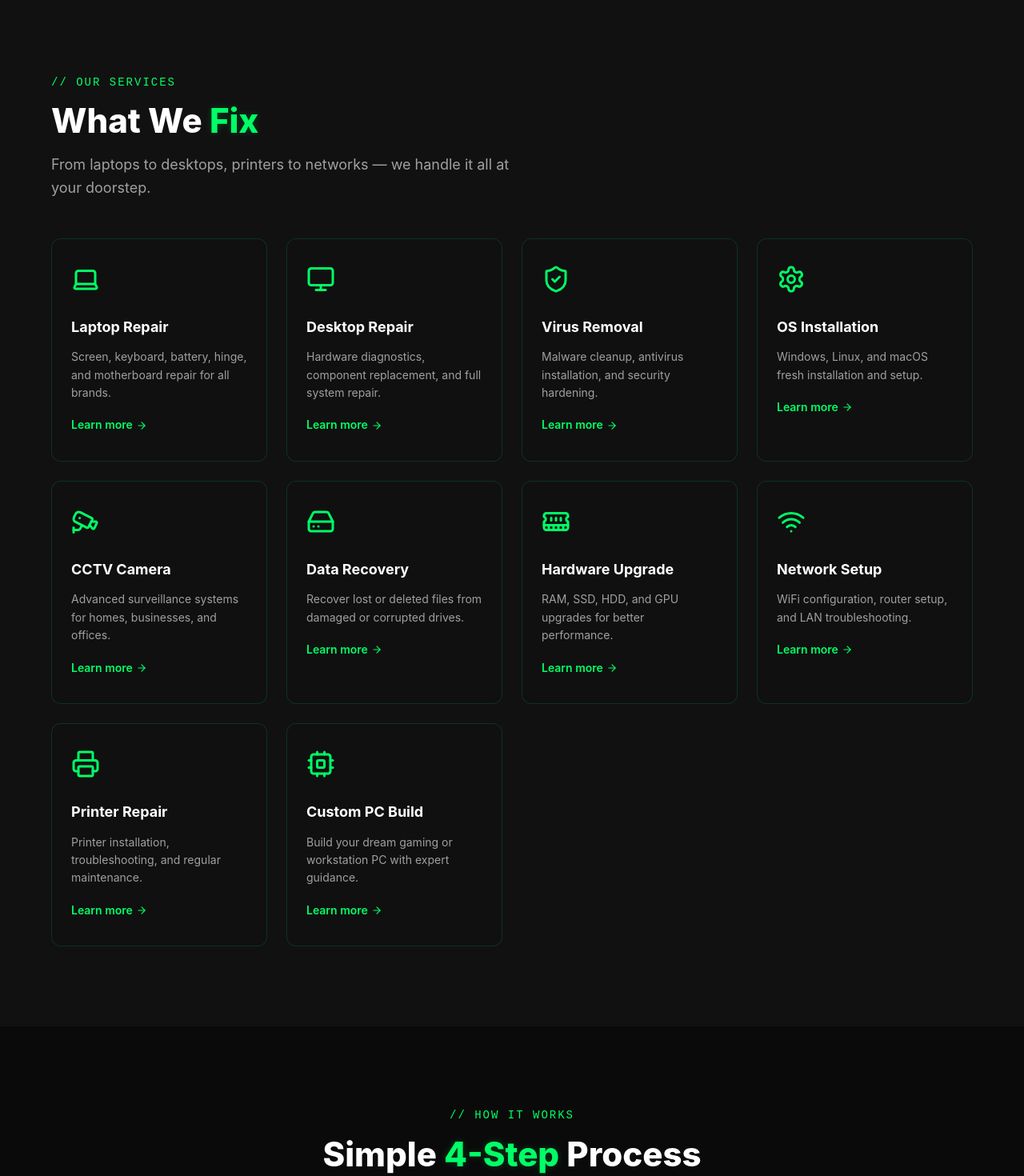
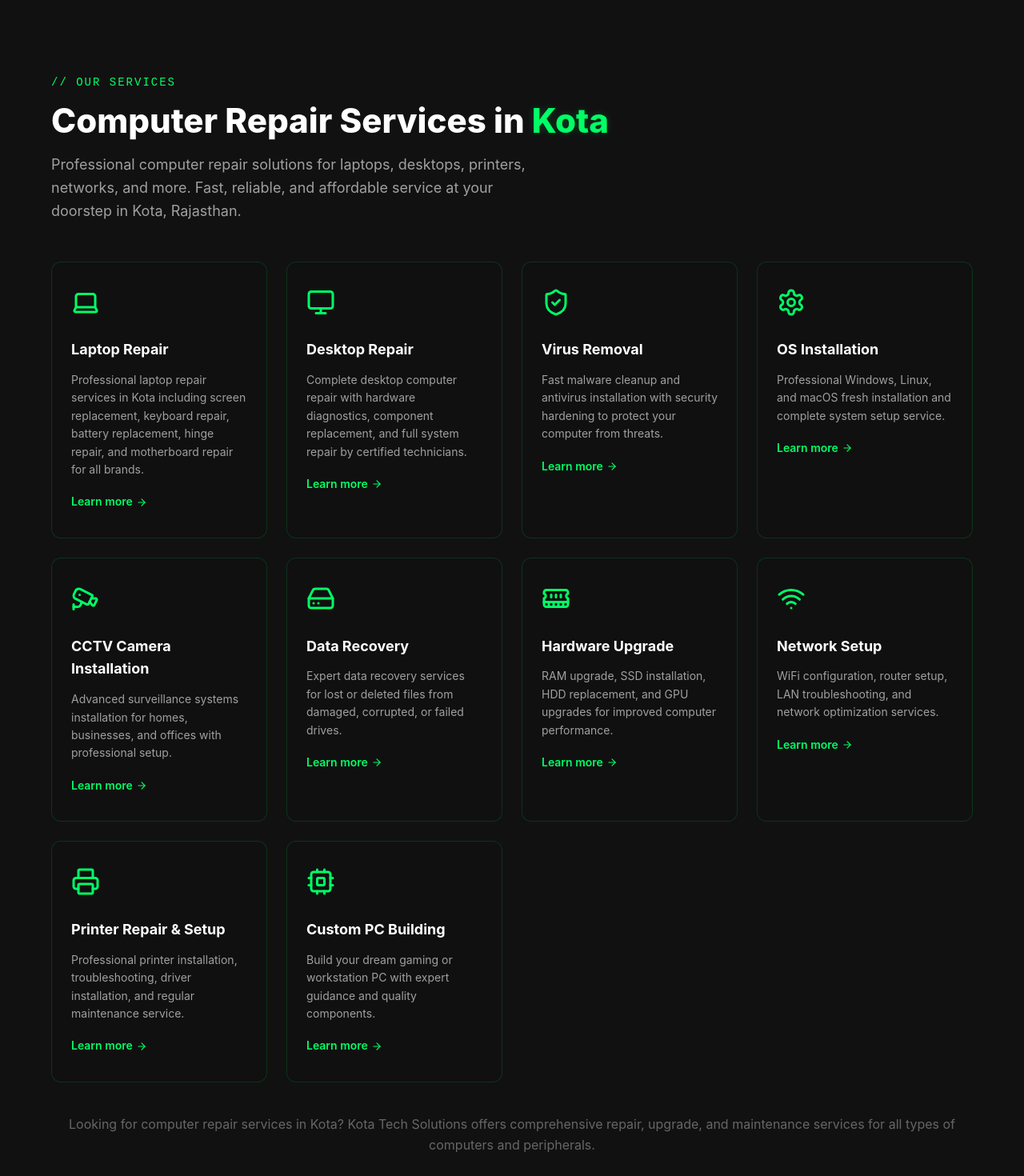
Before and after one commit to Faizalamin786/Kota-tech-solutions, a React (Vite) app: page / in a window 1280 px wide. Shown: the part 1940-3410 px from the top of the page at 80% size. Built offline with nearby package versions, Linux system fonts and the light colour scheme.

Commit message:
chart-update

```diff
--- a/index.html
+++ b/index.html
@@ -4,7 +4,55 @@
     <meta charset="UTF-8" />
     <link rel="icon" type="image/svg+xml" href="./public/Gemini_Generated_Image_oxb2c1oxb2c1oxb2-removebg-preview.png" />
     <meta name="viewport" content="width=device-width, initial-scale=1.0" />
-    <title>Kotatech-Solutions</title>
+
+    <!-- SEO Title and Description -->
+    <title>Best Computer Repair Shop in Kota | Kota Tech Solutions</title>
+    <meta name="description" content="Professional computer repair services in Kota, Rajasthan. Laptop repair, desktop repair, virus removal, data recovery, and more. Fast, reliable, and affordable. Call 907-969-6443." />
+    <meta name="keywords" content="computer repair Kota, laptop repair Kota, desktop repair, virus removal, data recovery, computer service Kota" />
+
+    <!-- Additional SEO Meta Tags -->
+    <meta name="author" content="Kota Tech Solutions" />
+    <meta name="robots" content="index, follow" />
+    <meta property="og:title" content="Best Computer Repair Shop in Kota | Kota Tech Solutions" />
+    <meta property="og:description" content="Professional computer repair services in Kota. Laptop repair, desktop repair, virus removal, data recovery, and more." />
+    <meta property="og:type" content="business.business" />
+    <meta property="og:url" content="https://kotatechsolutions.com" />
+    <meta name="twitter:card" content="summary_large_image" />
+    <meta name="twitter:title" content="Best Computer Repair Shop in Kota | Kota Tech Solutions" />
+    <meta name="twitter:description" content="Professional computer repair services in Kota. Fast, reliable, and affordable." />
+
+    <!-- Local Business Schema for SEO -->
+    <script type="application/ld+json">
+    {
+      "@context": "https://schema.org",
+      "@type": "LocalBusiness",
+      "name": "Kota Tech Solutions",
+      "description": "Professional computer repair shop offering laptop repair, desktop repair, virus removal, data recovery, and more in Kota, Rajasthan",
+      "url": "https://kotatechsolutions.com",
+      "telephone": "907-969-6443",
+      "address": {
+        "@type": "PostalAddress",
+        "streetAddress": "St. Paul's School, Rawatbhata Rd, Vallabh Nagar",
+        "addressLocality": "Kota",
+        "addressRegion": "Rajasthan",
+        "postalCode": "324007",
+        "addressCountry": "IN"
+      },
+      "geo": {
+        "@type": "GeoCoordinates",
+        "latitude": "25.2240",
+        "longitude": "75.8245"
+      },
+      "image": "https://kotatechsolutions.com/logo.png",
+      "priceRange": "$$",
+      "aggregateRating": {
+        "@type": "AggregateRating",
+        "ratingValue": "5.0",
+        "reviewCount": "5"
+      }
+    }
+    </script>
+
   </head>
   <body>
     <div id="root"></div>
--- /dev/null
+++ b/public/google192c4150bb608fc0.html
@@ -0,0 +1 @@
+google-site-verification: google192c4150bb608fc0.html
--- a/src/components/Services/Services.tsx
+++ b/src/components/Services/Services.tsx
@@ -7,18 +7,16 @@ import { useScrollAnimation } from '../../hooks/useScrollAnimation';
 import './Services.css';
 
 const services = [
-  { icon: Laptop, title: 'Laptop Repair', desc: 'Screen, keyboard, battery, hinge, and motherboard repair for all brands.' },
-  { icon: Monitor, title: 'Desktop Repair', desc: 'Hardware diagnostics, component replacement, and full system repair.' },
-  { icon: ShieldCheck, title: 'Virus Removal', desc: 'Malware cleanup, antivirus installation, and security hardening.' },
-  { icon: Settings, title: 'OS Installation', desc: 'Windows, Linux, and macOS fresh installation and setup.' },
-  { icon: Cctv, title: 'CCTV Camera', desc: 'Advanced surveillance systems for homes, businesses, and offices.' },
-  { icon: HardDrive, title: 'Data Recovery', desc: 'Recover lost or deleted files from damaged or corrupted drives.' },
-  { icon: MemoryStick, title: 'Hardware Upgrade', desc: 'RAM, SSD, HDD, and GPU upgrades for better performance.' },
-  { icon: Wifi, title: 'Network Setup', desc: 'WiFi configuration, router setup, and LAN troubleshooting.' },
-  { icon: Printer, title: 'Printer Repair', desc: 'Printer installation, troubleshooting, and regular maintenance.' },
-
-
-  { icon: Cpu, title: 'Custom PC Build', desc: 'Build your dream gaming or workstation PC with expert guidance.' },
+  { icon: Laptop, title: 'Laptop Repair', desc: 'Professional laptop repair services in Kota including screen replacement, keyboard repair, battery replacement, hinge repair, and motherboard repair for all brands.' },
+  { icon: Monitor, title: 'Desktop Repair', desc: 'Complete desktop computer repair with hardware diagnostics, component replacement, and full system repair by certified technicians.' },
+  { icon: ShieldCheck, title: 'Virus Removal', desc: 'Fast malware cleanup and antivirus installation with security hardening to protect your computer from threats.' },
+  { icon: Settings, title: 'OS Installation', desc: 'Professional Windows, Linux, and macOS fresh installation and complete system setup service.' },
+  { icon: Cctv, title: 'CCTV Camera Installation', desc: 'Advanced surveillance systems installation for homes, businesses, and offices with professional setup.' },
+  { icon: HardDrive, title: 'Data Recovery', desc: 'Expert data recovery services for lost or deleted files from damaged, corrupted, or failed drives.' },
+  { icon: MemoryStick, title: 'Hardware Upgrade', desc: 'RAM upgrade, SSD installation, HDD replacement, and GPU upgrades for improved computer performance.' },
+  { icon: Wifi, title: 'Network Setup', desc: 'WiFi configuration, router setup, LAN troubleshooting, and network optimization services.' },
+  { icon: Printer, title: 'Printer Repair & Setup', desc: 'Professional printer installation, troubleshooting, driver installation, and regular maintenance service.' },
+  { icon: Cpu, title: 'Custom PC Building', desc: 'Build your dream gaming or workstation PC with expert guidance and quality components.' },
 ];
 
 const Services = () => {
@@ -30,22 +28,34 @@ const Services = () => {
         <div className="animate-on-scroll">
           <div className="section-tag">{'// OUR SERVICES'}</div>
           <h2 className="section-title">
-            What We <span className="highlight">Fix</span>
+            Computer Repair Services in <span className="highlight">Kota</span>
           </h2>
           <p className="section-subtitle">
-            From laptops to desktops, printers to networks — we handle it all at your doorstep.
+            Professional computer repair solutions for laptops, desktops, printers, networks, and more. Fast, reliable, and affordable service at your doorstep in Kota, Rajasthan.
           </p>
         </div>
 
         <div className="services-grid">
           {services.map((s, i) => (
-            <div className="service-card animate-on-scroll" key={i} style={{ transitionDelay: `${i * 0.05}s` }}>
+            <article
+              className="service-card animate-on-scroll"
+              key={i}
+              style={{ transitionDelay: `${i * 0.05}s` }}
+              itemScope
+              itemType="https://schema.org/Service"
+            >
               <s.icon size={36} className="service-icon" />
-              <h3>{s.title}</h3>
-              <p>{s.desc}</p>
+              <h3 itemProp="name">{s.title}</h3>
+              <p itemProp="description">{s.desc}</p>
               <span className="learn-more">Learn more <ArrowRight size={14} /></span>
-            </div>
+            </article>
           ))}
+        </div>
+
+        <div className="services-cta" style={{ marginTop: '40px', textAlign: 'center' }}>
+          <p style={{ fontSize: '16px', color: '#666', marginBottom: '20px' }}>
+            Looking for computer repair services in Kota? Kota Tech Solutions offers comprehensive repair, upgrade, and maintenance services for all types of computers and peripherals.
+          </p>
         </div>
       </div>
     </section>
--- a/src/components/Testimonials/Testimonials.tsx
+++ b/src/components/Testimonials/Testimonials.tsx
@@ -6,9 +6,9 @@ const testimonials = [
   { name: 'Rahul Sharma', location: 'Mahaveer Nagar 3 , Kota', initials: 'RS', text: 'Amazing service! The technician arrived within 2 hours and fixed my laptop screen perfectly. Highly recommend Kota-tech  Fix for anyone needing quick repairs.' },
   { name: 'Priya Patel', location: 'Indiranagar, Bundi', initials: 'PP', text: 'My desktop was infected with a nasty virus. The team cleaned it up completely and installed a proper antivirus. Very professional and affordable!' },
   { name: 'Amit Kumar', location: 'Indira Vigar, kota', initials: 'AK', text: 'Got my old laptop upgraded with SSD and extra RAM. It runs like new! The technician explained everything clearly. Great transparent pricing.' },
-  { name: 'Sneha Reddy', location: 'Vigyan nagar, Kota', initials: 'SR', text: 'I was worried about my data when my hard drive crashed. Kota-tech  Fix recovered all my important files. Absolute lifesavers!' },
+  { name: 'Sneha meena', location: 'Vigyan nagar, Kota', initials: 'SR', text: 'I was worried about my data when my hard drive crashed. Kota-tech  Fix recovered all my important files. Absolute lifesavers!' },
   { name: 'Vikram Singh', location: 'Mala road, Kota', initials: 'VS', text: 'Booked via WhatsApp, technician came same day. Fixed my MacBook keyboard issue at my home. No Fix No Fee policy gave me confidence.' },
-  { name: 'Deepa Nair', location: 'Akashwani, Kota', initials: 'DN', text: 'We signed up for the AMC plan for our small office. Best decision ever — they handle all our IT issues promptly. Very reliable team.' },
+  { name: 'Faizal khan', location: 'Akashwani, Kota', initials: 'DN', text: 'We signed up for the AMC plan for our small office. Best decision ever — they handle all our IT issues promptly. Very reliable team.' },
 ];
 
 const Testimonials = () => {
```
Also changed, not shown: src/hooks/useSEO.ts (added, +64 -0 lines), public/robots.txt (added).
